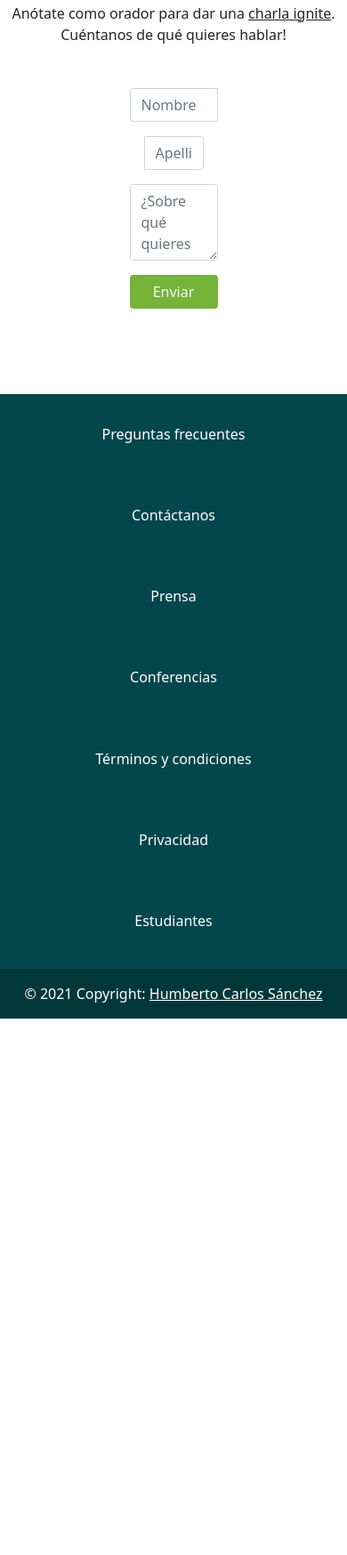
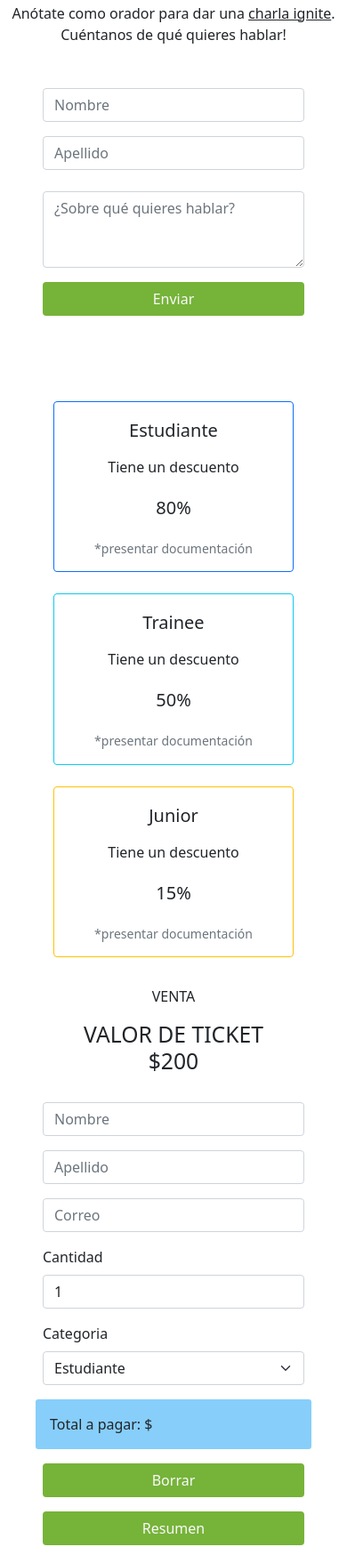
Before and after one commit to carlossanchezarg/Conf-Bs-As, a plain HTML site: page index.html in a window 390 px wide. Shown: the part 3769-5517 px from the top of the page at 89% size. Before the commit the page ends 4914 px from the top, so only its background shows below. Drawn offline with nearby package versions, Linux system fonts and the light colour scheme.

Commit message:
Se agrego formulario para comprar tickets.

```diff
--- a/index.css
+++ b/index.css
@@ -16,6 +16,21 @@
   background-color: none;
   padding-bottom: 10rem;
 }
+
+#texto-form{
+  text-align: center;
+  justify-content: center;
+  margin: 2rem;
+}
+
+#totalAPagar{
+  text-align: left;
+  background-color: rgb(177, 201, 253);
+  padding: 1rem 0rem 1rem 0rem;
+  color:rgb(207, 207, 212);
+}
+
+
 
 @media (max-width:1024px) {
   h1{
@@ -59,17 +74,17 @@
     width: 80%;
     padding-bottom: 33rem;
   }
+
+
 }
 
 
 @media (max-width: 600px){
-  #form-nombre{
-          width: 100%;
-          margin-bottom: 1rem;
+  #nombre-apellido-form{
+          display: block;
   }
 
-  #form-apellido{
+  #comprarTickets{
     width: 100%;
   }
-
 }
--- a/index.html
+++ b/index.html
@@ -23,16 +23,16 @@
                     <a href="#" class="nav-link active">La conferencia</a>
                   </li>
                   <li class="nav-item">
-                    <a href="#" class="nav-link">Los oradores</a>
+                    <a href="#oradores" class="nav-link">Los oradores</a>
                   </li>
                   <li class="nav-item">
-                    <a href="#" class="nav-link">El lugar y la fecha</a>
+                    <a href="#lugarYfecha" class="nav-link">El lugar y la fecha</a>
                   </li>
                   <li class="nav-item">
-                    <a href="#" class="nav-link">Conviertete en un orador</a>
+                    <a href="#formOradores" class="nav-link">Conviertete en un orador</a>
                   </li>
                   <li class="nav-item">
-                    <a href="#" class="nav-link" style="color:rgb(107, 170, 12)">Comprar tickets</a>
+                    <a href="#comprarTickets" class="nav-link" style="color:rgb(107, 170, 12)">Comprar tickets</a>
                   </li>
 
                 </ul>
@@ -41,7 +41,7 @@
           </nav>
 
           <!--Showcase y Carrusel-->
-          <div id="Carrusel" class="carousel slide carousel-fade" data-bs-ride="carousel" >
+          <div id="carrusel" class="carousel slide carousel-fade" data-bs-ride="carousel" >
             <div class="carousel-inner">
                 <div class="carousel-item active" data-bs-interval="3000">
                   <img src="imagenes/ba1.jpg" class="bg-image " alt="...">
@@ -56,8 +56,8 @@
                             </p>
                         </div>
                             <div class="d-flex justify-content-end">
-                                <button type="button" class="btn btn-outline-light mx-3">Quiero ser orador</button>
-                                <button type="button" class="btn btn-success" >Comprar tickets</button>
+                                <button type="button" onclick="window.location.href='#formOradores';" class="btn btn-outline-light mx-3">Quiero ser orador</button>
+                                <button type="button" onclick="window.location.href='#comprarTickets';"class="btn btn-success" >Comprar tickets</button>
                              </div>
                     </div>
                   </div>
@@ -74,10 +74,10 @@
                                                envento, a otros estudiantes de Codo a Codo y los oradores de primer nivel que tenemos para ti.Te esperamos!
                               </p>
                           </div>
-                              <div class="d-flex justify-content-end">
-                                  <button type="button" class="btn btn-outline-light mx-3">Quiero ser orador</button>
-                                  <button type="button" class="btn btn-success" >Comprar tickets</button>
-                               </div>
+                          <div class="d-flex justify-content-end">
+                            <button type="button" onclick="window.location.href='#formOradores';" class="btn btn-outline-light mx-3">Quiero ser orador</button>
+                            <button type="button" onclick="window.location.href='#comprarTickets';"class="btn btn-success" >Comprar tickets</button>
+                         </div>
                       </div>
                     </div>
 
@@ -93,10 +93,10 @@
                                                  envento, a otros estudiantes de Codo a Codo y los oradores de primer nivel que tenemos para ti.Te esperamos!
                                 </p>
                             </div>
-                                <div class="d-flex justify-content-end">
-                                    <button type="button" class="btn btn-outline-light mx-3">Quiero ser orador</button>
-                                    <button type="button" class="btn btn-success" >Comprar tickets</button>
-                                 </div>
+                            <div class="d-flex justify-content-end">
+                              <button type="button" onclick="window.location.href='#formOradores';" class="btn btn-outline-light mx-3">Quiero ser orador</button>
+                              <button type="button" onclick="window.location.href='#comprarTickets';"class="btn btn-success" >Comprar tickets</button>
+                           </div>
                         </div>
                       </div>
                   </div>
@@ -104,7 +104,7 @@
 
       <!--header Oradores-->
       <div class="container text-center pb-0">
-      <section>Conoce a los</section>
+      <section id="oradores">Conoce a los</section>
       <h3 style="padding-bottom: 0rem;">Oradores</h3>
       </div>
 
@@ -145,7 +145,7 @@
     </div>
 
       <!--Info sobre Bs As--->
-      <div class="card-group pt-5">
+      <div id="lugarYfecha" class="card-group pt-5">
         <div class="card">
           <img src="imagenes/honolulu.jpg" class="card-img-top w-100 h-100" alt="...">
 
@@ -163,24 +163,108 @@
       </div>
 
       <!--header para form-->
-      <div class="container text-center pt-3">
+      <div id="formOradores" class="container text-center pt-3">
         <section>Conviértete en un </section>
         <h3 style="padding-bottom: 0rem;">Orador</h3>
         <section>Anótate como orador para dar una <u>charla ignite</u>. Cuéntanos de qué quieres hablar! </section>
       </div>
 
       <!--Form para Oradores-->
-    <div class="container p-5 w-50">
-        <div class="input-group mb-3">
-          <input type="text" class="form-control pl-1" id="form-nombre" placeholder="Nombre" aria-label="Nombre">
-          <input type="text" class="form-control mx-3"  id="form-apellido" placeholder="Apellido" aria-label="Apellido">
+    <div class="container p-5">
+      <div id="nombre-apellido-form" class="row g-3 mb-4">
+        <div class="col">
+          <input type="text" class="form-control" placeholder="Nombre" aria-label="Nombre">
         </div>
+        <div class="col">
+          <input type="text" class="form-control" placeholder="Apellido" aria-label="Apellido">
+        </div>
+      </div>
       <div class="mb-3">
         <textarea class="form-control" id="exampleFormControlTextarea1" rows="3" placeholder="¿Sobre qué quieres hablar?"></textarea>
       </div>
       <button type="button" class="btn w-100 text-light" style="background-color: #76b339;">Enviar</button>
     </div>
 
+
+
+    <!-- Form para comprar ticket-->
+    <div id="comprarTickets" class="container p-5">
+
+      <!--Cards descuentos-->
+      <div class="container text-center ">
+        <div class="row row-cols-1 row-cols-md-3 g-4 p-0">
+          <div class="col">
+            <div class="card h-120 w-70 border-primary">
+              <div class="card-body">
+                <h5 class="card-title mb-4 mt-1">Estudiante</h5>
+              <h6 class="card-subtitle mb-4">Tiene un descuento</h6>
+              <h5 class="card-text mb-4">80%</5>
+              <h6 class="card-text"><small class="text-muted">*presentar documentación</small></h6>
+              </div>
+            </div>
+          </div>
+          <div class="col">
+            <div class="card h-120 w-70 border-info">
+              <div class="card-body">
+                <h5 class="card-title mb-4 mt-1">Trainee</h5>
+                <h6 class="card-subtitle mb-4">Tiene un descuento</h6>
+                <h5 class="card-text mb-4">50%</5>
+                  <h6 class="card-text"><small class="text-muted">*presentar documentación</small></h6>
+              </div>
+            </div>
+          </div>
+          <div class="col">
+            <div class="card h-120 w-70 border-warning">
+              <div class="card-body">
+                <h5 class="card-title mb-4 mt-1">Junior</h5>
+              <h6 class="card-subtitle mb-4">Tiene un descuento</h6>
+              <h5 class="card-text mb-4">15%</5>
+                <h6 class="card-text"><small class="text-muted">*presentar documentación</small></h6>
+              </div>
+            </div>
+          </div>
+        </div>
+      </div>
+
+       <!-- Titulo del form de compra-->
+      <div id="texto-form">
+        <p>VENTA</p>
+        <h2>VALOR DE TICKET $200 </h2>
+      </div>
+      <!-- form de compra -->
+      <form class="row g-3">
+        <div class="col-md-6">
+          <input type="text" class="form-control" id="nombre" placeholder="Nombre">
+        </div>
+        <div class="col-md-6">
+          <input type="text" class="form-control" id="apellido" placeholder="Apellido">
+        </div>
+        <div class="col-12">
+          <input type="email" class="form-control" id="correo" placeholder="Correo">
+        </div>
+        <div class="col-md-6">
+          <label id="numero-tickets" for="cantTickets" class="form-label">Cantidad</label>
+          <input id="cantTickets" type="number" min="1" class="form-control" id="cantidad" placeholder="cantidad" value="1">
+        </div>
+        <div class="col-md-6">
+          <label for="categoriaComprador" class="form-label">Categoria</label>
+          <select id="catComprador" class="form-select">
+            <option value="1" selected>Estudiante</option>
+            <option value="2">Trainee</option>
+            <option value="3">Junior</option>
+          </select>
+        </div>
+        <div id="totalApagar" class="rounded-1 p-3  text-dark bg-opacity-10" style="background-color: lightskyblue;">Total a pagar: $</div>
+
+        <div class="col-md-6">
+          <button name="borrar" type="button" onclick="borrarTotalPagar()"  class="btn w-100 text-light" style="background-color: #76b339;">Borrar</button>
+        </div>
+        <div class="col-md-6">
+          <button  name="Resumen" type="button" onclick="calcularTotal(200)" class="btn w-100 text-light" style="background-color: #76b339;">Resumen</button>
+        </div>
+      </form>
+      <!--end form para comprar ticket-->
+    </div>
 
       <!-- Footer -->
       <footer class="text-center text-white" style="background-color: #03464b">
@@ -266,6 +350,37 @@
       <!--End  Footer -->
 
 
+
+
+    <script>
+        function calcularTotal(precio){
+          let categ=document.getElementById("catComprador").value;
+          let cant=document.getElementById("cantTickets").value;
+          console.log(categ);
+          console.log(cant);
+          let total=0;
+          if(categ==1){
+            total=0.2*precio*cant;
+          }else if(categ==2){
+            total=0.5*precio*cant;
+          }else if(categ==3){
+            total=0.85*precio*cant;
+          }else{
+            total=200*cant;
+          }
+          let totalTexto="Total a pagar: $ "+total.toString();
+          console.log(totalTexto);
+          document.getElementById("totalApagar").innerHTML = totalTexto;
+        }
+
+
+        function borrarTotalPagar(){
+          document.getElementById("totalApagar").innerHTML = "Total a pagar: $";
+          document.getElementById("cantTickets").innerHTML = "1";
+        }
+    </script>
+
     <script src="https://cdn.jsdelivr.net/npm/bootstrap@5.1.1/dist/js/bootstrap.bundle.min.js" integrity="sha384-/bQdsTh/da6pkI1MST/rWKFNjaCP5gBSY4sEBT38Q/9RBh9AH40zEOg7Hlq2THRZ" crossorigin="anonymous"></script>
+
   </body>
 </html>
```
